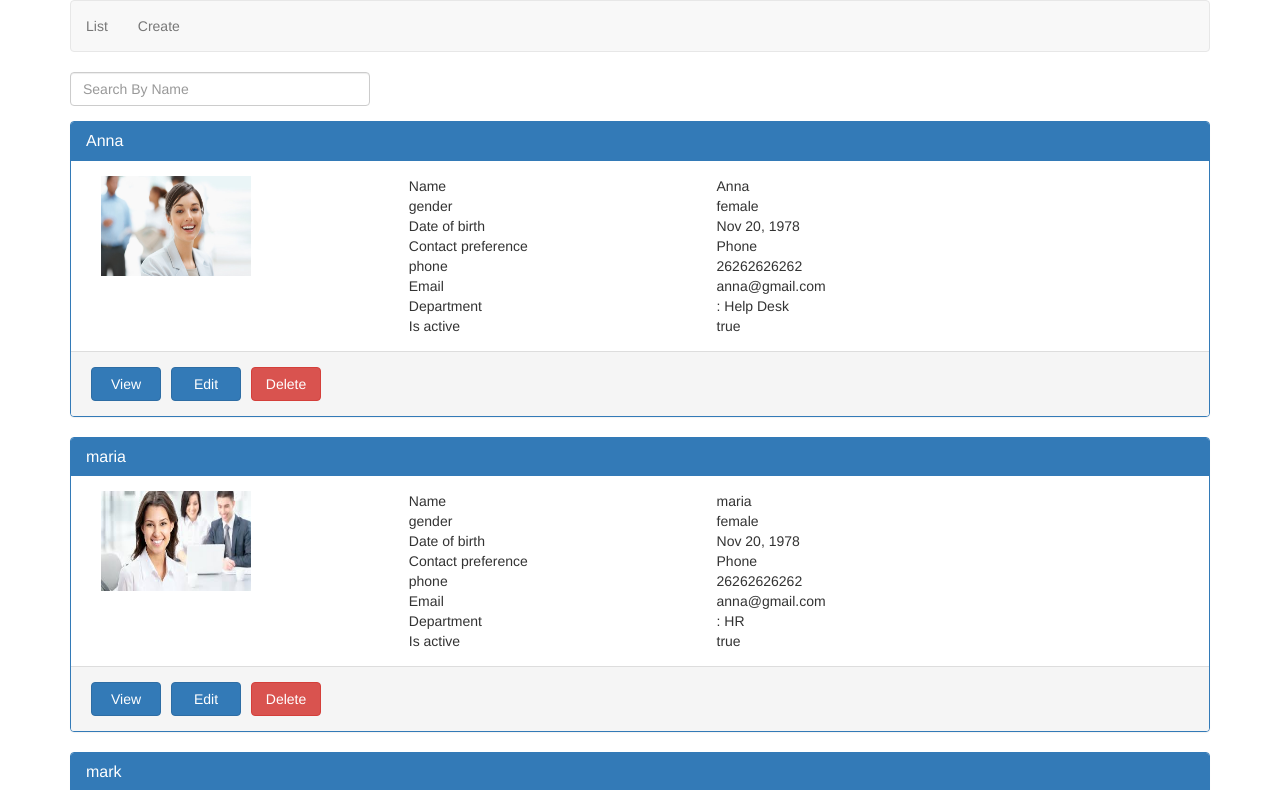
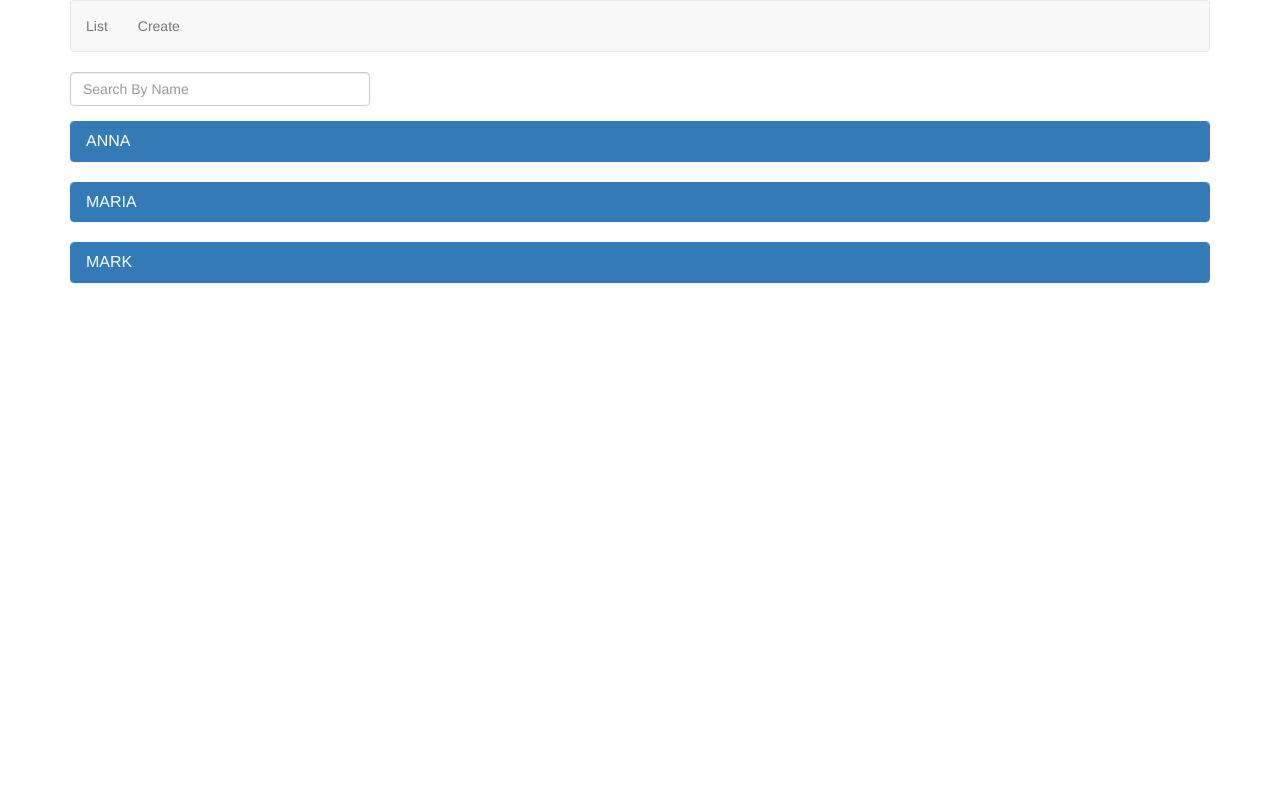
Before and after one commit to LeandroCarolino01/angular-crud, an Angular app: page /list in a window 1280 px wide. Shown: the top 790 px of the page. Built offline with nearby package versions, Linux system fonts and the light colour scheme.

Commit message:
accordion added

```diff
--- a/src/app/app.module.ts
+++ b/src/app/app.module.ts
@@ -19,6 +19,7 @@ import { EmployeeFilterPipe } from './employees/employee-filter.pipe';
 import { EmployeeListResolverService } from './employees/employee-list-resolver.service';
 import { PageNotFoundComponent } from './page-not-found.component';
 import { EmployeeDetailsGuardService } from './employees/employee-details-guard.service';
+import { AccordionComponent } from './shared/accordion.component';
 
 
 
@@ -35,7 +36,8 @@ import { EmployeeDetailsGuardService } from './employees/employee-details-guard.
     DisplayEmployeeComponent,
     EmployeeDetailsComponent,
     EmployeeFilterPipe,
-    PageNotFoundComponent
+    PageNotFoundComponent,
+    AccordionComponent
   ],
   imports: [
     BrowserModule,
--- a/src/app/employees/display-employee.component.css
+++ b/src/app/employees/display-employee.component.css
@@ -12,7 +12,3 @@ button.btn{
   width: 70px;
   margin:5px;
 }
-
-.pointedCursor {
-  cursor: pointer;
-}
--- a/src/app/employees/display-employee.component.html
+++ b/src/app/employees/display-employee.component.html
@@ -1,8 +1,5 @@
-<div class="panel panel-primary" [class.panel-success]="selectedEmployeeId === employee.id">
-  <div class="panel-heading pointedCursor" (click)="panelExpanded = !panelExpanded">
-    <h3 class="panel-title">{{employee.name}}</h3>
-  </div>
-  <div class="panel-body" *ngIf="panelExpanded">
+<app-accordion [title]="employee.name" [hasJustViewed]="selectedEmployeeId === employee.id" [isHidden]="true">
+  <div class="panel-body myPanelBody">
     <div class="col-xs-10">
       <div class="row">
         <div class="col-xs-4">
@@ -82,7 +79,7 @@
       </div>
     </div>
   </div>
-  <div class="panel-footer" *ngIf="panelExpanded">
+  <div class="myPanelFooter">
     <button class="btn btn-primary" (click)="viewEmployee()">View</button>
     <button class="btn btn-primary" (click)="editEmployee()">Edit</button>
     <span *ngIf="confirmDelete">
@@ -92,4 +89,4 @@
     </span>
     <button *ngIf="!confirmDelete" class="btn btn-danger" (click)="confirmDelete=true">Delete</button>
   </div>
-</div>
+</app-accordion>
--- a/src/app/employees/display-employee.component.ts
+++ b/src/app/employees/display-employee.component.ts
@@ -13,7 +13,6 @@ export class DisplayEmployeeComponent implements OnInit {
   @Input() searchTerm: string;
   @Output() notifyDelete: EventEmitter<number> = new EventEmitter<number>();
   confirmDelete = false;
-  panelExpanded = true;
 
 
   constructor(private _route: ActivatedRoute, private _router: Router, private _employeeService: EmployeeService) {}
--- /dev/null
+++ b/src/app/shared/accordion.component.css
@@ -0,0 +1,3 @@
+.pointedCursor {
+  cursor: pointer;
+}
--- /dev/null
+++ b/src/app/shared/accordion.component.html
@@ -0,0 +1,11 @@
+<div class="panel panel-primary" [class.panel-success]="hasJustViewed">
+  <div class="panel-heading pointerCursor" (click)="isHidden = !isHidden">
+    <h3 class="panel-title">{{title | uppercase }}</h3>
+  </div>
+  <div class="panel-body" [hidden]="isHidden">
+    <ng-content select=".myPanelBody"></ng-content>
+  </div>
+  <div class="panel-footer" [hidden]="isHidden">
+    <ng-content select=".myPanelFooter"></ng-content>
+  </div>
+</div>
--- /dev/null
+++ b/src/app/shared/accordion.component.ts
@@ -0,0 +1,17 @@
+import { Component, OnInit, Input } from '@angular/core';
+
+@Component({
+  selector: 'app-accordion',
+  templateUrl: './accordion.component.html',
+  styleUrls: ['./accordion.component.css']
+})
+export class AccordionComponent implements OnInit {
+  @Input() hasJustViewed: boolean;
+  @Input() title: string;
+  @Input() isHidden = false;
+  constructor() { }
+
+  ngOnInit(): void {
+  }
+
+}
```
